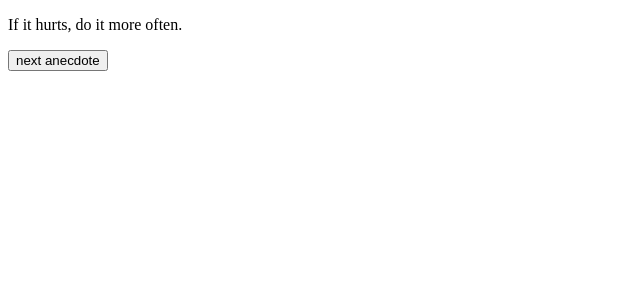
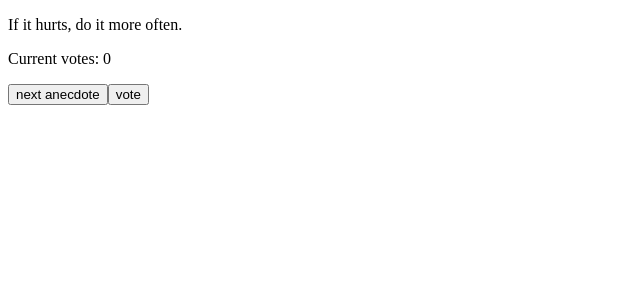
Before and after one commit to LawlessCoder/fullstackopen-homework, a React (Vite) app in the folder part1/anecdotes/: page / in a window 1280 px wide. Shown: the top 300 px of the page, without its empty margins (0-640 px from the left). Built offline with nearby package versions, Linux system fonts and the light colour scheme.

Commit message:
1.12: add vote button for voting on anecdotes

```diff
--- a/part1/anecdotes/src/App.jsx
+++ b/part1/anecdotes/src/App.jsx
@@ -14,6 +14,18 @@ const Button = ({selected, setSelected, length}) => {
   )
 }
 
+const VoteButton = ({currentVotes, setVotes, currentAnecdote}) => {
+  const handleClick = () => {
+    let newVotes = {...currentVotes};
+    newVotes[currentAnecdote] += 1;
+    setVotes(newVotes);
+  }
+  return (
+    <button onClick={handleClick}>vote</button>
+  )
+}
+
+
 const App = () => {
   const anecdotes = [
     'If it hurts, do it more often.',
@@ -26,12 +38,17 @@ const App = () => {
     'The only way to go fast, is to go well.'
   ]
 
-  const [selected, setSelected] = useState(0)
+  let initialVotes = Array(anecdotes.length).fill(0);
+
+  const [selected, setSelected] = useState(0);
+  const [votes, setVotes] = useState(initialVotes);
 
   return (
     <div>
       <p>{anecdotes[selected]}</p>
+      <p>Current votes: {votes[selected]}</p>
       <Button selected={selected} setSelected={setSelected} length={anecdotes.length}/>
+      <VoteButton currentVotes={votes} setVotes={setVotes} currentAnecdote={selected} />
     </div>
   )
 }
```
